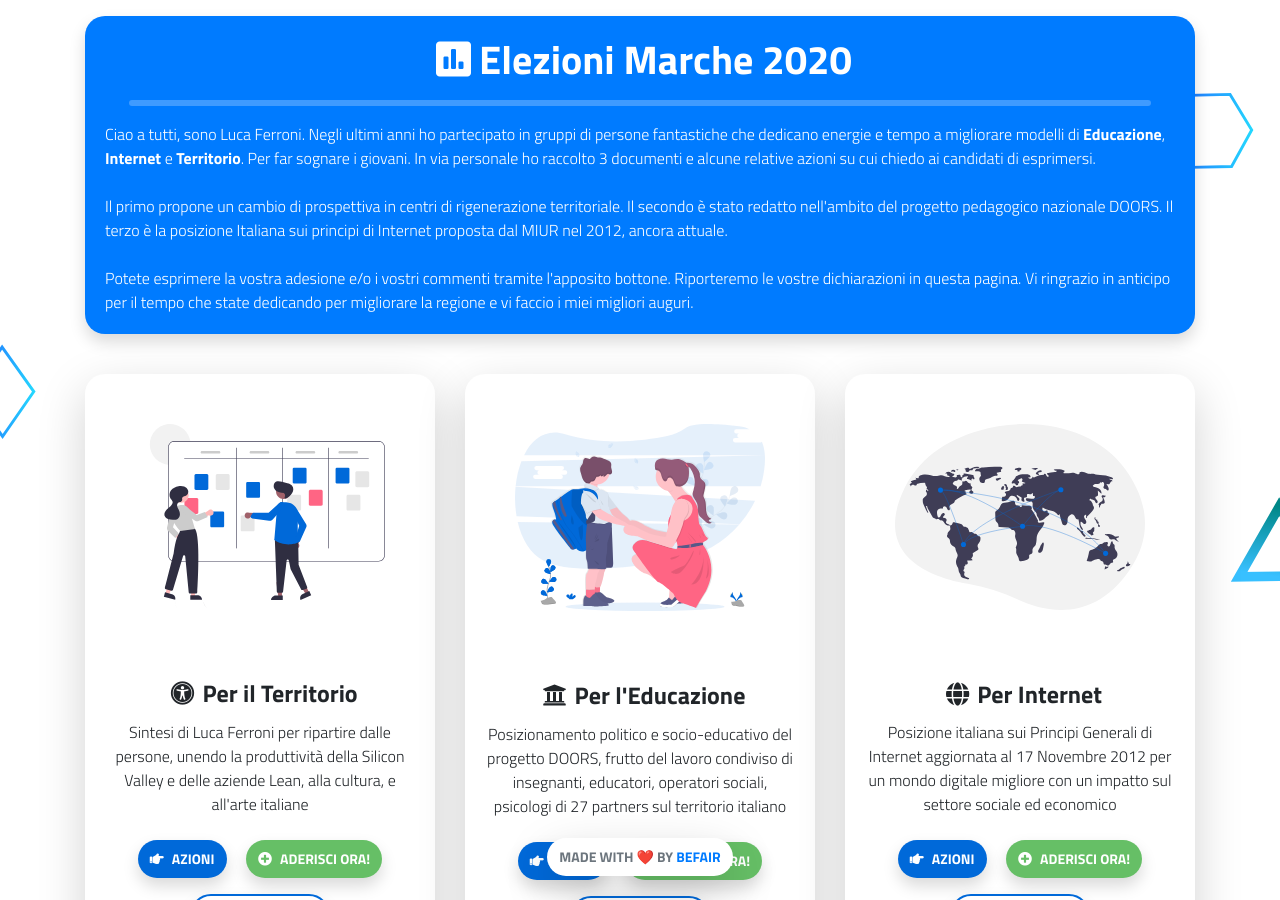
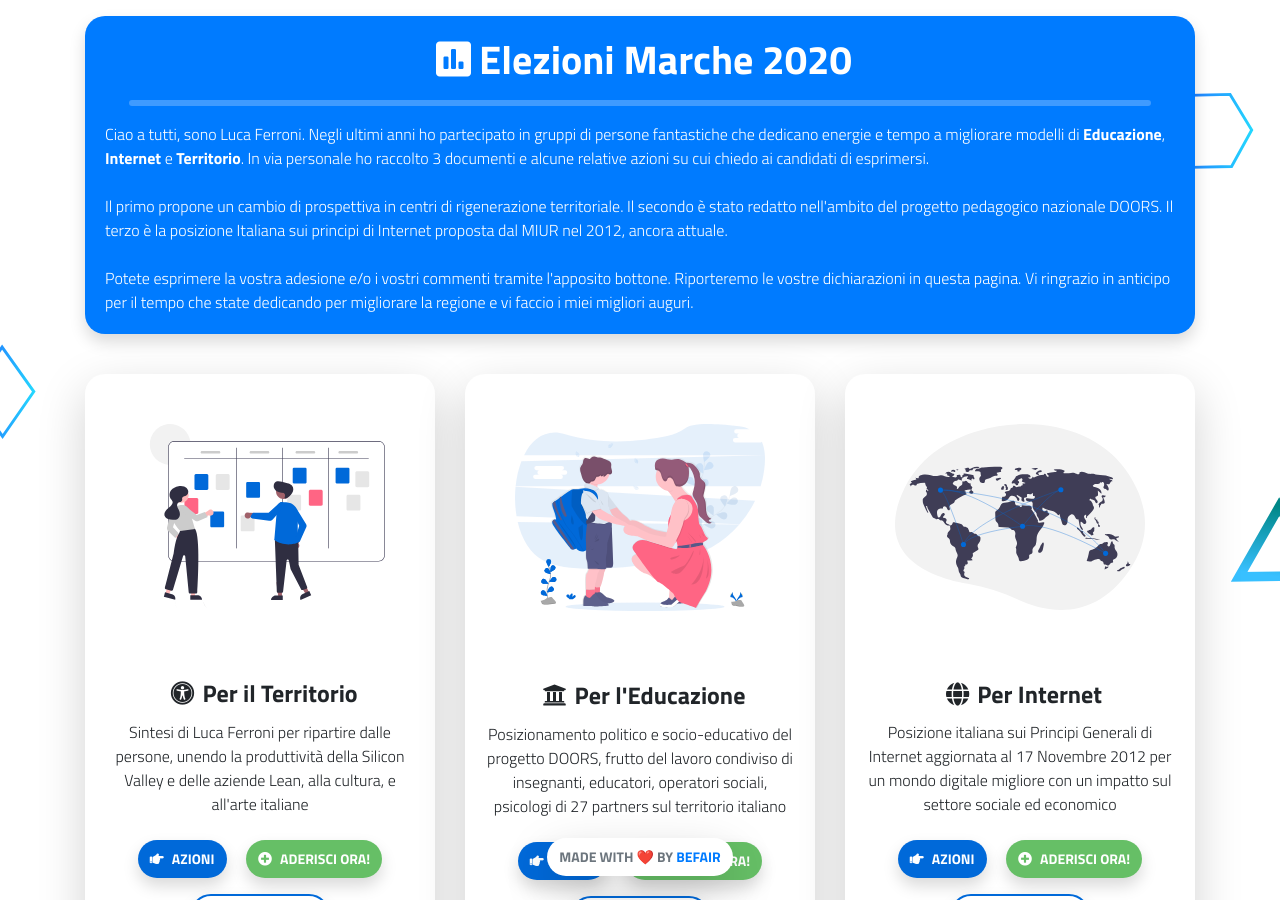
Before and after one commit to befair/elezioni.lucaferroni, a Jekyll site: the page built from index.html, in a window 1280 px wide and 900 px high. Built offline with Jekyll 4.4.1, drawn with Linux system fonts in a browser that asks for light colours; nearby versions of some CDN libraries.

Commit message:
Rimosso "Per far sognare i giovani"

```diff
--- a/_layouts/default.html
+++ b/_layouts/default.html
@@ -55,7 +55,7 @@
                             <h1 class="card-title"><i class="fas fa-poll mx-2"></i><b>{{ page.title }}</b></h1>
                             <hr class="rounded mx-4" style="border-top: 6px solid #3f9bff;">
                             <p class="card-text" style="text-align: left;">
-                            Ciao a tutti, sono Luca Ferroni. Negli ultimi anni ho partecipato in gruppi di persone fantastiche che dedicano energie e tempo a migliorare modelli di <b>Educazione</b>, <b>Internet</b> e <b>Territorio</b>. Per far sognare i giovani. In via personale ho raccolto 3 documenti e alcune relative azioni su cui chiedo ai candidati di esprimersi.
+                            Ciao a tutti, sono Luca Ferroni. Negli ultimi anni ho partecipato in gruppi di persone fantastiche che dedicano energie e tempo a migliorare modelli di <b>Educazione</b>, <b>Internet</b> e <b>Territorio</b>. In via personale ho raccolto 3 documenti e alcune relative azioni su cui chiedo ai candidati di esprimersi.
                                 <br> <br>
                                 Il primo propone un cambio di prospettiva in centri di rigenerazione territoriale.
                                 Il secondo è stato redatto nell'ambito del progetto pedagogico nazionale DOORS.
```
